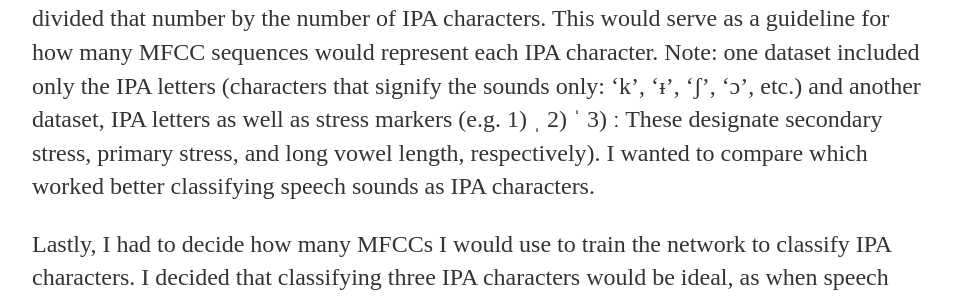
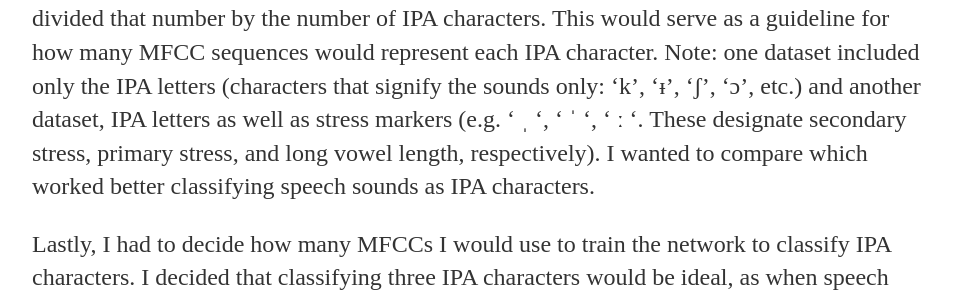
Before and after one commit to a-n-rose/a-n-rose.github.io, a Jekyll site: the page built from _posts/2018-09-26-english-speech-to-ipa.md, in a window 1280 px wide and 900 px high, scrolled down 3127 px. Shown: the part 355-655 px from the top of the window, without its empty margins (160-1115 px from the left). Built offline with Jekyll 4.4.1, drawn with Linux system fonts in a browser that asks for light colours; some of the changed text lies outside the part shown.

Commit message:
adjustment to stress marker presentation

```diff
--- a/_posts/2018-09-26-english-speech-to-ipa.md
+++ b/_posts/2018-09-26-english-speech-to-ipa.md
@@ -36,7 +36,7 @@ The IPA and MFCC data needed to be paired so the trained model could classify th
 
 Furthermore, for good practice, I randomly assigned each recording sample/annotation to either the training, validation, or testing datasets, with a ratio of 6-2-2, respectively.
 
-In order to align the IPA and MFCC data for each recording, I calculated the length of the IPA characters, which should have better represented length of the utterance than the original alphabet would. I then calculated the number of MFCC rows linked to the annotation and divided that number by the number of IPA characters. This would serve as a guideline for how many MFCC sequences would represent each IPA character. Note: one dataset included only the IPA letters (characters that signify the sounds only: 'k', 'ᵻ', 'ʃ', 'ɔ', etc.) and another dataset, IPA letters as well as stress markers (e.g. 1) ˌ  2) ˈ  3) ː  These designate secondary stress, primary stress, and long vowel length, respectively). I wanted to compare which worked better classifying speech sounds as IPA characters.
+In order to align the IPA and MFCC data for each recording, I calculated the length of the IPA characters, which should have better represented length of the utterance than the original alphabet would. I then calculated the number of MFCC rows linked to the annotation and divided that number by the number of IPA characters. This would serve as a guideline for how many MFCC sequences would represent each IPA character. Note: one dataset included only the IPA letters (characters that signify the sounds only: 'k', 'ᵻ', 'ʃ', 'ɔ', etc.) and another dataset, IPA letters as well as stress markers (e.g. ' ˌ ', ' ˈ ', ' ː '. These designate secondary stress, primary stress, and long vowel length, respectively). I wanted to compare which worked better classifying speech sounds as IPA characters.
 
 Lastly, I had to decide how many MFCCs I would use to train the network to classify IPA characters. I decided that classifying three IPA characters would be ideal, as when speech sounds are produced, they are not produced in isolation: their sounds are influenced by the sounds produced before and after. (To see for yourself, see how the letter *j* (dʒ in IPA) changes when you say *joke* (dʒəʊk) versus *judge* (dʒʌdʒ). Your lips are already getting round while saying *j* when pronouncing *joke* while your lips stay more relaxed with the latter.) This meant that I would feed the LSTM network with samples in sequences of MFCCs that corresponded to three IPA characters. Not every speaker speaks at the same speed; therefore sometimes more MFCCs were necessary to represent IPA characters and sometimes fewer. On average 6 MFCC samples represented three IPA characters, so I limited the MFCC sequences to 20, and zero padded the sequences (what was most) that were less than that.
 
```
